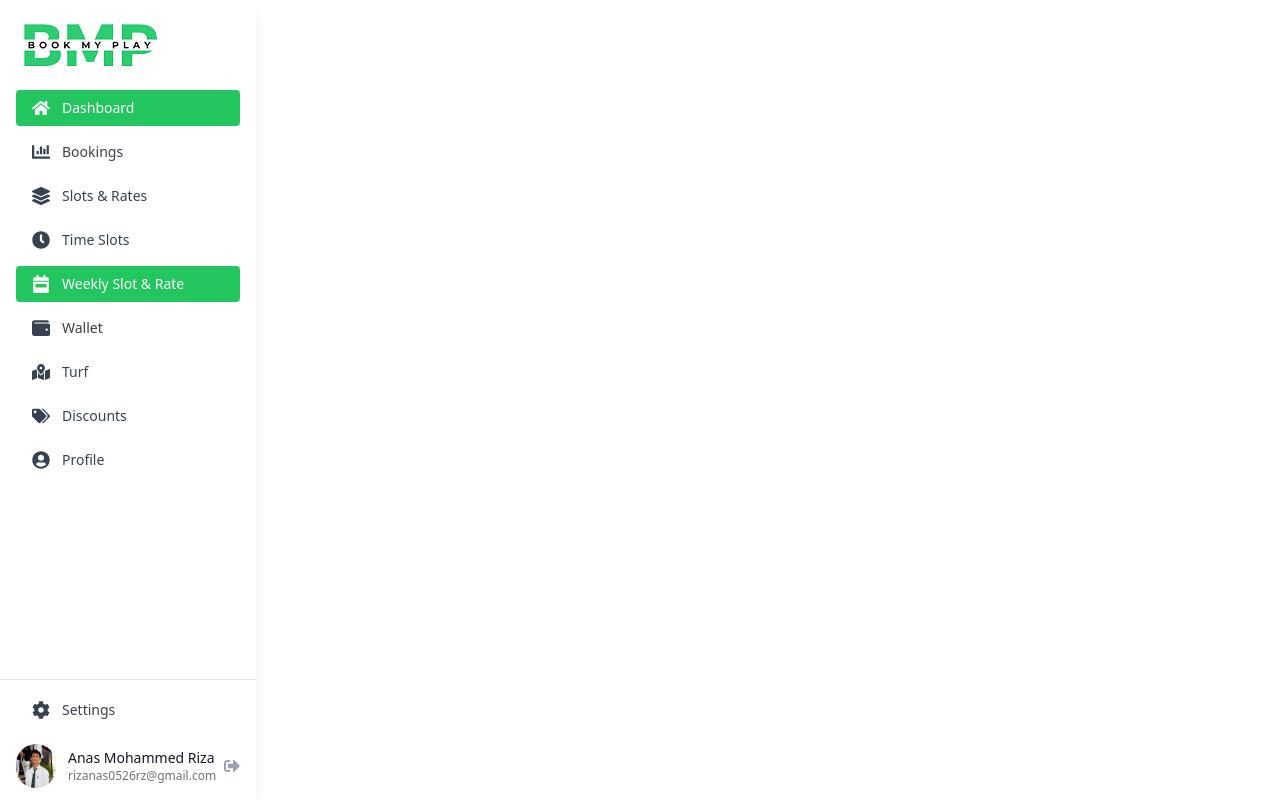
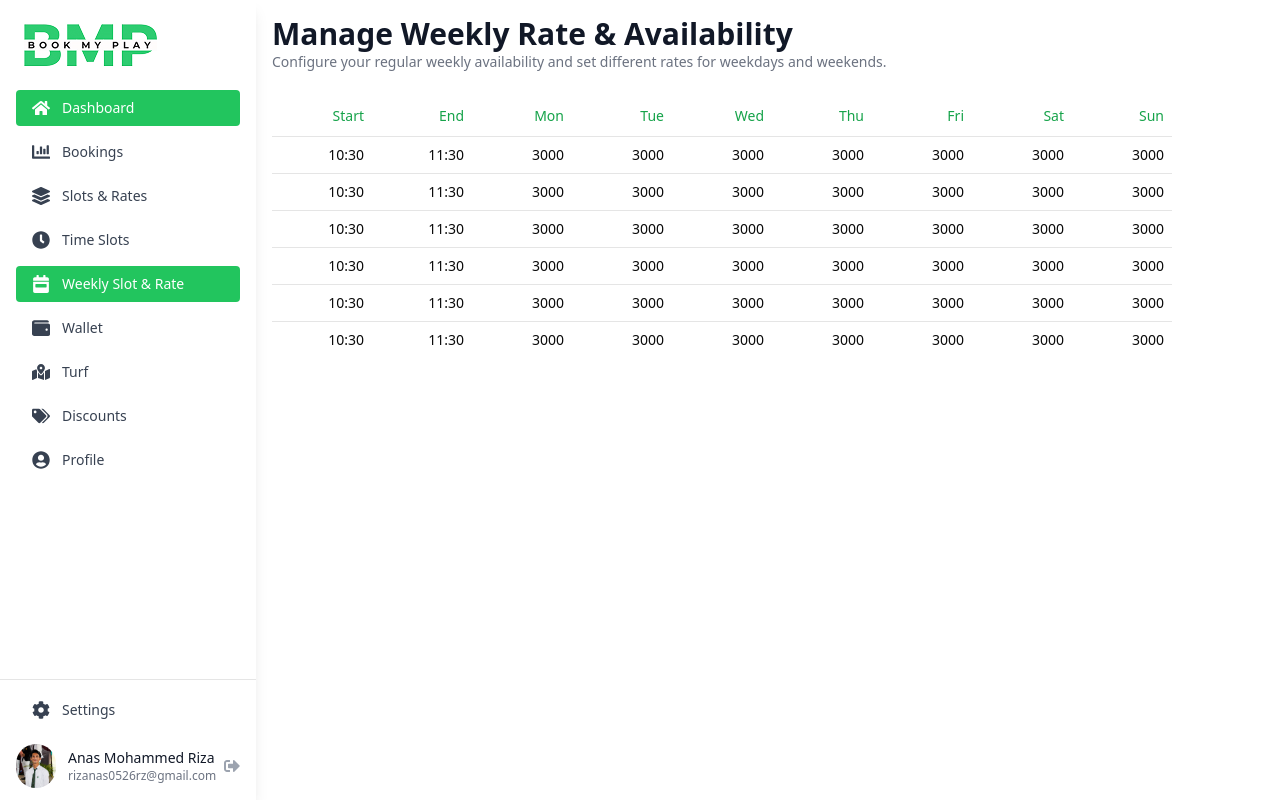
Before and after one commit to Anasriza26/bmp-web-application, a Next.js app: page /cliendsite/weekly-slots in a window 1280 px wide. Built offline with nearby package versions, Linux system fonts and the light colour scheme.

Commit message:
feat: add Slots and Rates component for managing weekly availability and rates

```diff
--- a/app/cliendsite/weekly-slots/page.tsx
+++ b/app/cliendsite/weekly-slots/page.tsx
@@ -1,10 +1,12 @@
 import Sidebar from '@/components/Sidebar/sidebar'
+import Slotsandrates from '@/components/sections/slotsandrates'
 import React from 'react'
 
 const page = () => {
   return (<>
-  <div className="">
+  <div className="flex flex-col lg:flex-row">
     <Sidebar />
+    <Slotsandrates />
   </div>
   </>
   )
--- /dev/null
+++ b/components/sections/slotsandrates.tsx
@@ -0,0 +1,104 @@
+import Header from "../common/header";
+import Table from "../common/table";
+
+const headers = [
+  { label: "Start", className: " text-right w-[100px] text-green-600" },
+  { label: "End", className: " text-right w-[100px] text-green-600" },
+  { label: "Mon", className: " text-right w-[100px] text-green-600" },
+  { label: "Tue", className: " text-right w-[100px] text-green-600" },
+  { label: "Wed", className: " text-right w-[100px] text-green-600" },
+  { label: "Thu", className: "text-right w-[100px] text-green-600" },
+  { label: "Fri", className: "text-right w-[100px] text-green-600" },
+  { label: "Sat", className: "text-right w-[100px] text-green-600" },
+  { label: "Sun", className: "text-right w-[100px] text-green-600" },
+];
+
+const rows = [
+  [
+    { value: "10:30", alignRight: true },
+    { value: "11:30", alignRight: true },
+    { value: "3000", alignRight: true },
+    { value: "3000", alignRight: true },
+    { value: "3000", alignRight: true },
+    { value: "3000", alignRight: true },
+    { value: "3000", alignRight: true },
+    { value: "3000", alignRight: true },
+    { value: "3000", alignRight: true },
+  ],
+  [
+    { value: "10:30", alignRight: true },
+    { value: "11:30", alignRight: true },
+    { value: "3000", alignRight: true },
+    { value: "3000", alignRight: true },
+    { value: "3000", alignRight: true },
+    { value: "3000", alignRight: true },
+    { value: "3000", alignRight: true },
+    { value: "3000", alignRight: true },
+    { value: "3000", alignRight: true },
+  ],
+  [
+    { value: "10:30", alignRight: true },
+    { value: "11:30", alignRight: true },
+    { value: "3000", alignRight: true },
+    { value: "3000", alignRight: true },
+    { value: "3000", alignRight: true },
+    { value: "3000", alignRight: true },
+    { value: "3000", alignRight: true },
+    { value: "3000", alignRight: true },
+    { value: "3000", alignRight: true },
+  ],
+  [
+    { value: "10:30", alignRight: true },
+    { value: "11:30", alignRight: true },
+    { value: "3000", alignRight: true },
+    { value: "3000", alignRight: true },
+    { value: "3000", alignRight: true },
+    { value: "3000", alignRight: true },
+    { value: "3000", alignRight: true },
+    { value: "3000", alignRight: true },
+    { value: "3000", alignRight: true },
+  ],
+  [
+    { value: "10:30", alignRight: true },
+    { value: "11:30", alignRight: true },
+    { value: "3000", alignRight: true },
+    { value: "3000", alignRight: true },
+    { value: "3000", alignRight: true },
+    { value: "3000", alignRight: true },
+    { value: "3000", alignRight: true },
+    { value: "3000", alignRight: true },
+    { value: "3000", alignRight: true },
+  ],
+  [
+    { value: "10:30", alignRight: true },
+    { value: "11:30", alignRight: true },
+    { value: "3000", alignRight: true },
+    { value: "3000", alignRight: true },
+    { value: "3000", alignRight: true },
+    { value: "3000", alignRight: true },
+    { value: "3000", alignRight: true },
+    { value: "3000", alignRight: true },
+    { value: "3000", alignRight: true },
+  ],
+];
+
+const slotsandrates = () => {
+  return (
+    <>
+      <div className="flex flex-col lg:flex-col mx-4 my-4">
+        <Header
+          title="Manage Weekly Rate & Availability"
+          subtitle="Configure your regular weekly availability and set different rates for weekdays and weekends."
+        />
+
+        <Table
+          caption=""
+          headers={headers}
+          rows={rows}
+        />
+      </div>
+    </>
+  );
+};
+
+export default slotsandrates;
```
